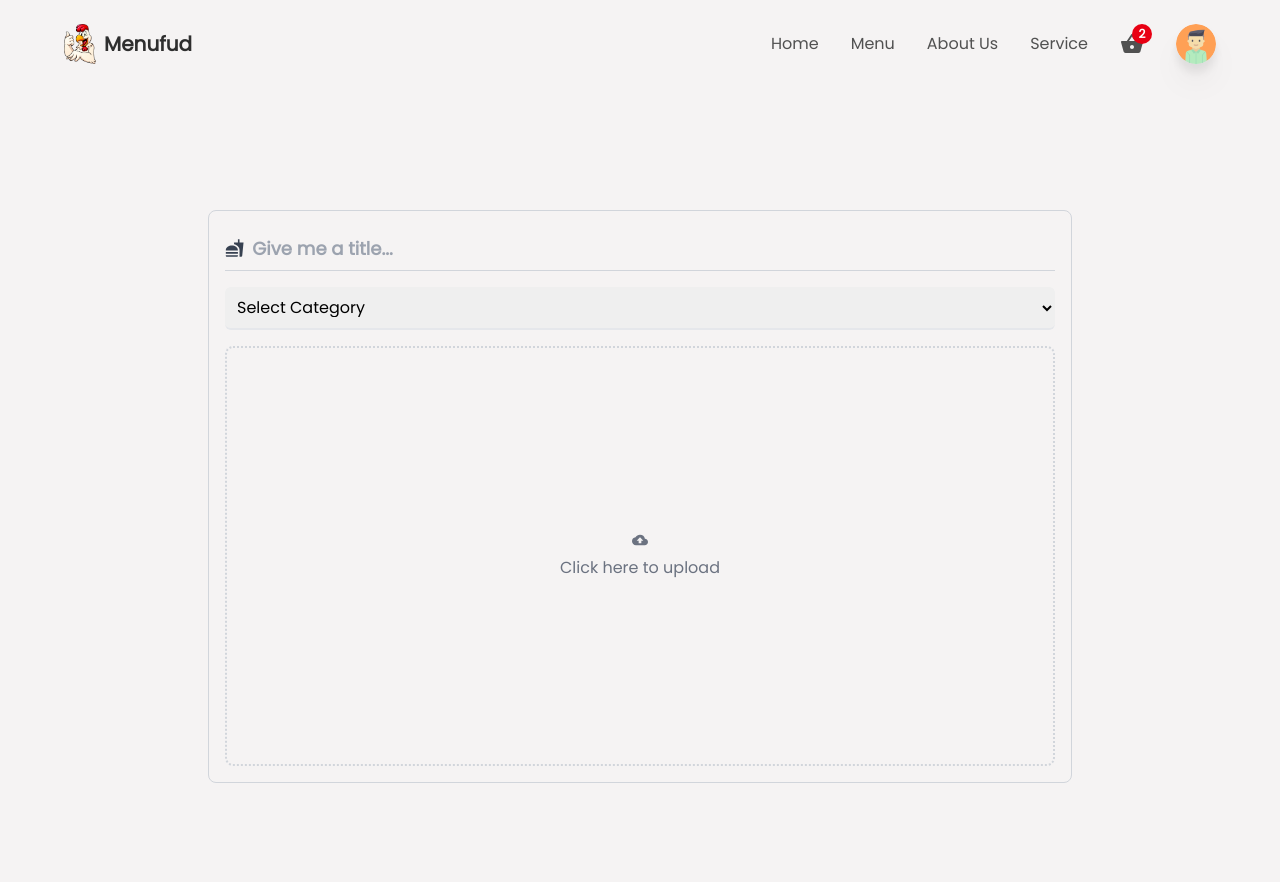
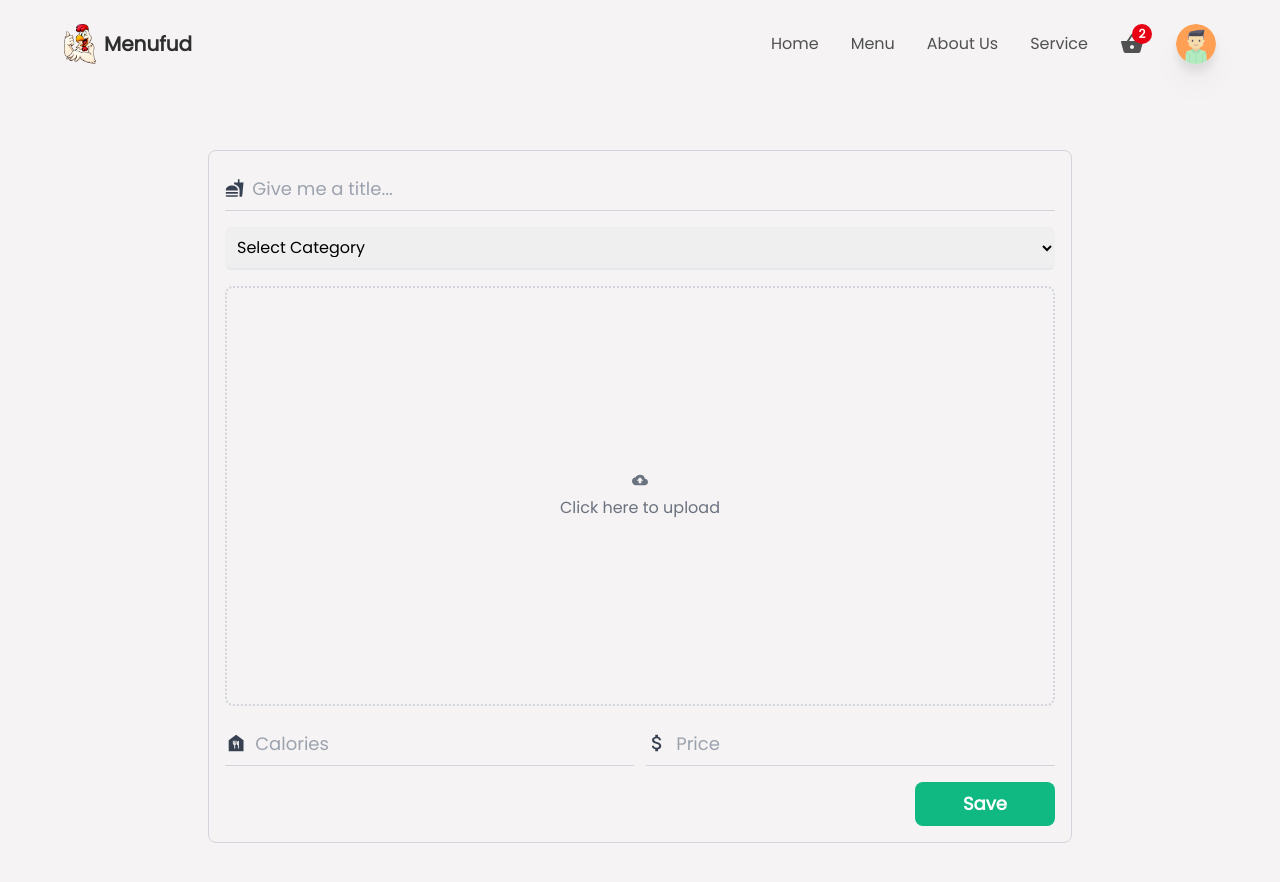
Before and after one commit to AbaniwoM/Menufud-app, a React (Create React App) app: page /createItem in a window 1280 px wide. Shown: the top 882 px of the page. Built offline with nearby package versions, Linux system fonts and the light colour scheme.

Commit message:
some more updates

```diff
--- a/src/components/CreateContainer.tsx
+++ b/src/components/CreateContainer.tsx
@@ -1,9 +1,17 @@
 import React, { useState } from 'react';
 import { motion } from 'framer-motion';
 
-import { MdFastfood, MdCloudUpload, MdDelete } from 'react-icons/md';
+import {
+  MdFastfood,
+  MdCloudUpload,
+  MdDelete,
+  MdFoodBank,
+  MdAttachMoney,
+} from "react-icons/md";
 import { categories } from '../utils/data';
 import Loader from './Loader';
+import { storage } from '../firebase.config';
+import { deleteObject, getDownloadURL, ref, uploadBytesResumable } from 'firebase/storage';
 
 export interface ICreateContainerProps {
 }
@@ -20,9 +28,56 @@ export const CreateContainer = (props: ICreateContainerProps) => {
   const [msg, setMsg] = useState(null);
   const [isLoading, setIsLoading] = useState(false);
 
-  const uploadImage = () => {}
+  const uploadImage = (e:any) => {
+    setIsLoading(true);
+    const imageFile = e.target.files[0];
+    const storageRef = ref(storage, `Images/${Date.now()}-${imageFile.name}`);
+    const uploadTask = uploadBytesResumable(storageRef, imageFile);
 
-  const deleteImage = () => {}
+    uploadTask.on("state_changed", (snapshot:any) => {
+      // eslint-disable-next-line @typescript-eslint/no-unused-vars
+      const uploadProgress = (snapshot.bytesTransferred / snapshot.totalBytes) * 100;
+    },
+    (error:any) => {
+      console.log(error);
+      setFields(true);
+      setMsg("Error while uploading : Try Again" as any);
+      setAlertStatus("danger");
+      setTimeout(() => {
+        setFields(false);
+        setIsLoading(false);
+      }, 4000);
+    },
+    () => {
+      getDownloadURL(uploadTask.snapshot.ref).then((downloadURL: string) => {
+        setImageAsset(downloadURL as any);
+        setIsLoading(false);
+        setFields(true);
+        setMsg("Image uploaded successfully!" as any);
+        setAlertStatus("success");
+        setTimeout(() => {
+          setFields(false);
+        }, 4000);
+      });
+    });
+  };
+
+  const deleteImage = () => {
+    setIsLoading(true);
+    const deleteRef = ref(storage, imageAsset as any);
+    deleteObject(deleteRef).then(() => {
+      setImageAsset(null);
+      setIsLoading(false);
+      setFields(true);
+      setMsg("Image deleted successfully!" as any);
+      setAlertStatus("success");
+      setTimeout(() => {
+        setFields(false);
+      }, 4000);
+    })
+  };
+
+  const saveDetails = () => {};
 
   return (
     <div className="w-full min-h-screen flex items-center justify-center">
@@ -50,7 +105,7 @@ export const CreateContainer = (props: ICreateContainerProps) => {
             value={title}
             onChange={(e) => setTitle(e.target.value)}
             placeholder="Give me a title..."
-            className="w-full h-full text-lg bg-transparent font-semibold outline-none border-none placeholder:text-gray-400 text-textColor"
+            className="w-full h-full text-lg bg-transparent outline-none border-none placeholder:text-gray-400 text-textColor"
           />
         </div>
 
@@ -89,17 +144,65 @@ export const CreateContainer = (props: ICreateContainerProps) => {
                         Click here to upload
                       </p>
                     </div>
-                    <input type="file" name="uploadimage" accept="image/*" onChange={uploadImage} className="w-0 h-0" />
+                    <input
+                      type="file"
+                      name="uploadimage"
+                      accept="image/*"
+                      onChange={uploadImage}
+                      className="w-0 h-0"
+                    />
                   </label>
                 </>
               ) : (
-                <><div className="relative h-full">
-                    <img src={imageAsset} alt="uploaded-img" className="w-full h-full object-cover" />
-                    <button type="button" className="absolute bottom-3 right-3 p-3 rounded-full bg-red-500 text-xl cursor-pointer outline-none hover:shadow-md duration-500 transition-all ease-in-out" onClick={deleteImage}><MdDelete className="text-white" /></button>
-                  </div></>
+                <>
+                  <div className="relative h-full">
+                    <img
+                      src={imageAsset}
+                      alt="uploaded-img"
+                      className="w-full h-full object-cover"
+                    />
+                    <button
+                      type="button"
+                      className="absolute bottom-3 right-3 p-3 rounded-full bg-red-500 text-xl cursor-pointer outline-none hover:shadow-md duration-500 transition-all ease-in-out"
+                      onClick={deleteImage}
+                    >
+                      <MdDelete className="text-white" />
+                    </button>
+                  </div>
+                </>
               )}
             </>
           )}
+        </div>
+
+        <div className="w-full flex flex-col md:flex-row items-center gap-3">
+          <div className="w-full py-2 border-b border-gray-300 flex items-center gap-2">
+            <MdFoodBank className="text-gray-700 text-2xl" />
+            <input
+              type="text"
+              required
+              value={calories}
+              onChange={(e) => setCalories(e.target.value)}
+              placeholder="Calories"
+              className="w-full h-full text-lg bg-transparent outline-none border-none placeholder:text-gray-400 text-textColor"
+            />
+          </div>
+
+          <div className="w-full py-2 border-b border-gray-300 flex items-center gap-2">
+            <MdAttachMoney className="text-gray-700 text-2xl" />
+            <input
+              type="text"
+              required
+              value={price}
+              onChange={(e) => setPrice(e.target.value)}
+              placeholder="Price"
+              className="w-full h-full text-lg bg-transparent outline-none border-none placeholder:text-gray-400 text-textColor"
+            />
+          </div>
+        </div>
+
+        <div className="flex items-center w-full">
+          <button type="button" className="ml-0 md:ml-auto w-full md:w-auto border-none outline-none bg-emerald-500 px-12 py-2 rounded-lg text-lg text-white font-semibold" onClick={saveDetails}>Save</button>
         </div>
       </div>
     </div>
```
